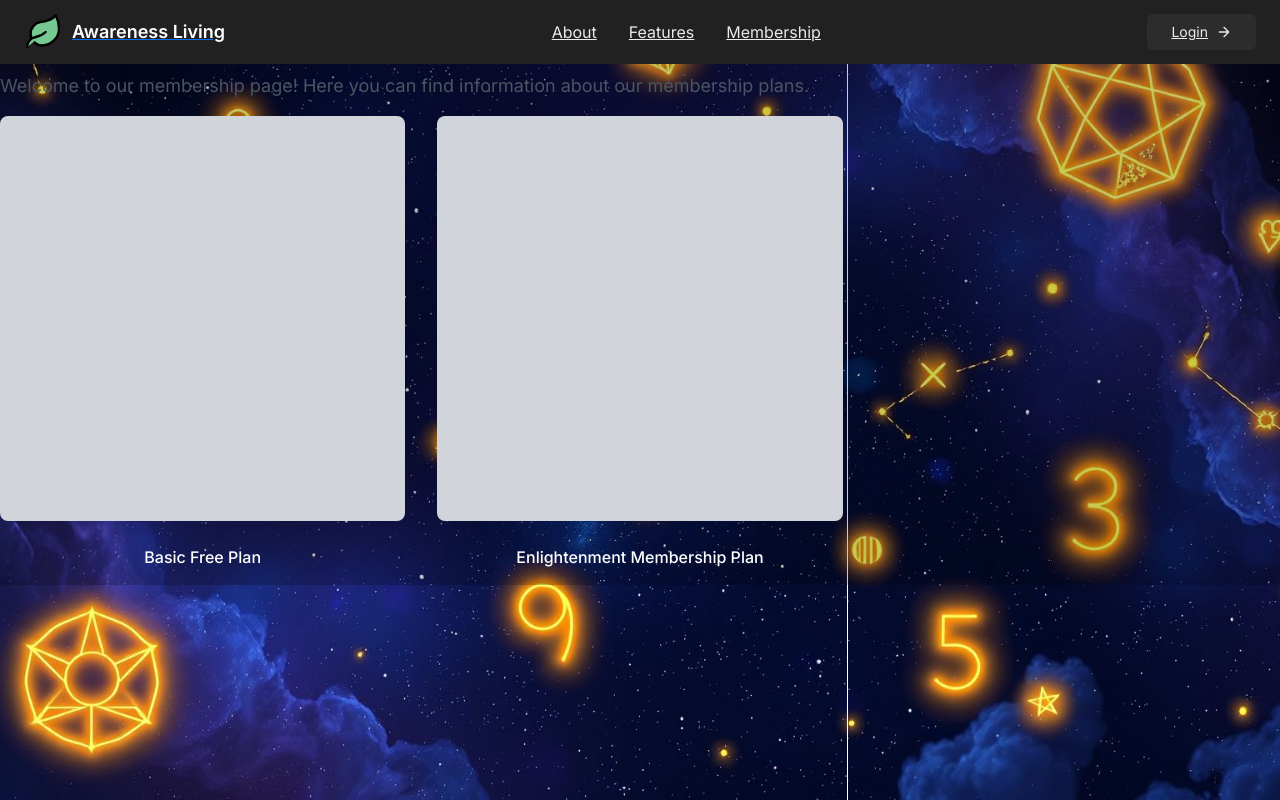
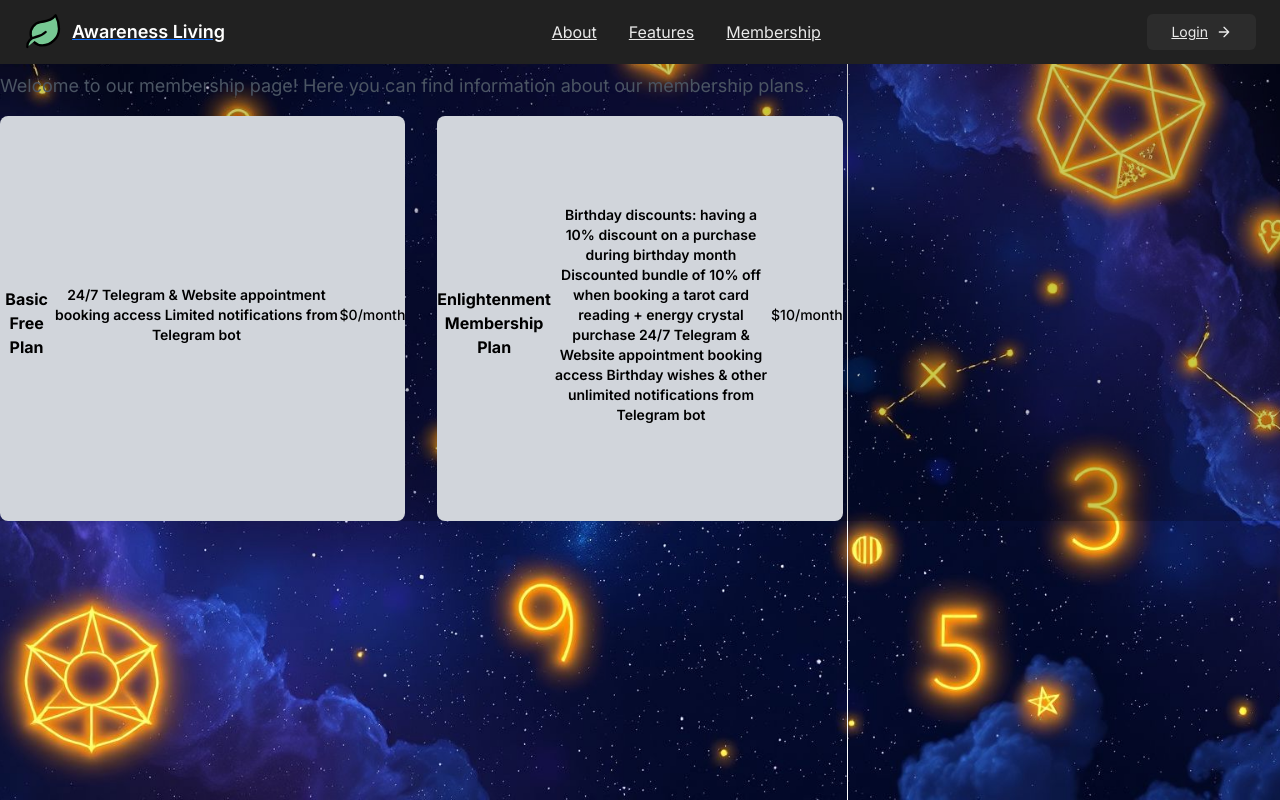
Before and after one commit to SamuelkohP04/React-Shop, a Next.js app: page /membership in a window 1280 px wide. Built offline with nearby package versions, Linux system fonts and the light colour scheme.

Commit message:
fix: colors of text to be readable on the cards

```diff
--- a/src/app/membership/page.tsx
+++ b/src/app/membership/page.tsx
@@ -1,26 +1,27 @@
 import Navbar from "@/app/(site)/Navbar";
-import Button from 'react-bootstrap/Button';
-import Card from 'react-bootstrap/Card';
+import Button from "react-bootstrap/Button";
+import Card from "react-bootstrap/Card";
 
 export default function MembershipPage() {
-
   const membershipPlans = [
     {
       title: "Basic Free Plan",
       price: "$0/month",
-      description: "24/7 Telegram & Website appointment booking access \n"+
-      "Limited notifications from Telegram bot",
+      description:
+        "24/7 Telegram & Website appointment booking access \n" +
+        "Limited notifications from Telegram bot",
       //image: "/LandingPage/BasicPlan.jpg", // Replace with actual image path
     },
     {
       title: "Enlightenment Membership Plan",
       price: "$10/month",
-      description: "Birthday discounts: having a 10% discount on a purchase during birthday month\n" +
-      "Discounted bundle of 10% off when booking a tarot card reading + energy crystal purchase\n" +
-      "24/7 Telegram & Website appointment booking access\n" +
-      "Birthday wishes & other unlimited notifications from Telegram bot",
+      description:
+        "Birthday discounts: having a 10% discount on a purchase during birthday month\n" +
+        "Discounted bundle of 10% off when booking a tarot card reading + energy crystal purchase\n" +
+        "24/7 Telegram & Website appointment booking access\n" +
+        "Birthday wishes & other unlimited notifications from Telegram bot",
       //image: "/LandingPage/PremiumPlan.jpg", // Replace with actual image path
-    }
+    },
   ];
   return (
     <div className="relative bg-black/20">
@@ -31,12 +32,12 @@ export default function MembershipPage() {
         className="fixed top-0 left-0 w-full h-full object-cover z-[-1]"
       />
 
-
       <div>
         <Navbar />
         <h1 className="text-4xl font-bold text-gray-900 mb-8">Membership</h1>
         <p className="text-lg text-gray-600">
-          Welcome to our membership page! Here you can find information about our membership plans.
+          Welcome to our membership page! Here you can find information about
+          our membership plans.
         </p>
         <div className="grid grid-cols-1 sm:grid-cols-2 md:grid-cols-3 gap-8">
           {membershipPlans.map((plan, index) => (
@@ -45,17 +46,15 @@ export default function MembershipPage() {
                 className="w-full aspect-square bg-gray-300 rounded-lg overflow-hidden
                 flex items-center justify-center text-white font-semibold text-lg
                 transform transition-transform duration-300 hover:scale-105"
-                style={{
-                  //backgroundImage: `url('${plan.image}')`,
-                  backgroundSize: "cover",
-                  backgroundPosition: "center",
-                }}
               >
-
+                <p className="mt-4 text-black text-base font-bold">
+                  {plan.title}
+                </p>
+                <p className="mt-2 text-black text-sm">{plan.description}</p>
+                <p className="mt-2 text-black text-sm font-medium">
+                  {plan.price}
+                </p>
               </div>
-              <p className="mt-4 text-white text-base font-medium">
-                {plan.title}
-              </p>
             </div>
           ))}
         </div>
```
